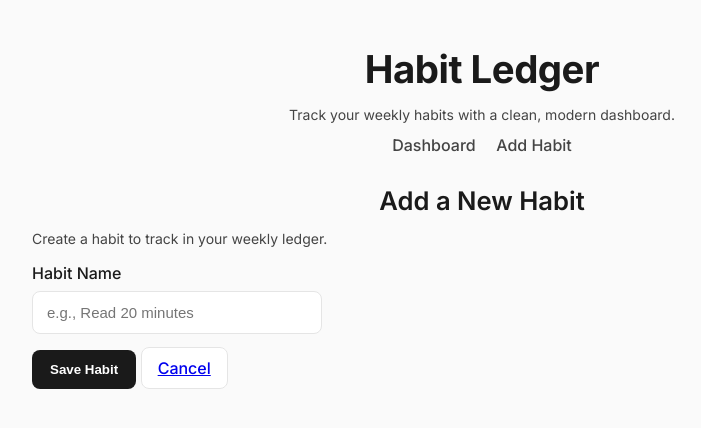
After one commit to stevieceejay/habit-tracker, a Flask app: page /habit-form in a window 1280 px wide. The commit adds this page. Shown: the top 428 px of the page, without its empty margins (158-859 px from the left). Run offline with Flask 3, Linux system fonts and the light colour scheme.

Commit message:
update branches

```diff
--- a/app.py
+++ b/app.py
@@ -14,6 +14,10 @@ def create_app():
     def index():
         return render_template("index.html")
 
+    @app.get("/habit-form")
+    def habit_form():
+        return render_template("habit_form.html")
+
     @app.get("/static/<path:filename>")
     def static_files(filename):
         return send_from_directory("static", filename)
--- a/static/css/styles.css
+++ b/static/css/styles.css
@@ -132,6 +132,23 @@ h1 {
 }
 
 .actions {
+  margin-top: 16px;
+}
+
+/* =========================================
+   Habit Form Page
+========================================= */
+.form-title {
+  font-size: 1.6rem;
+  font-weight: 600;
+  margin-bottom: 10px;
+  text-align: center;
+}
+
+.form-label {
+  display: block;
+  font-weight: 500;
+  margin-bottom: 8px;
   margin-top: 16px;
 }
 
--- a/templates/base.html
+++ b/templates/base.html
@@ -16,7 +16,7 @@
     <!-- Styles -->
     <link rel="stylesheet" href="{{ url_for('static', filename='css/styles.css') }}" />
 
-    <!-- Chart.js (if needed for analytics later) -->
+    <!-- Chart.js (optional future analytics) -->
     <script src="https://cdn.jsdelivr.net/npm/chart.js"></script>
   </head>
 
@@ -29,8 +29,8 @@
         <p class="sub">Track your weekly habits with a clean, modern dashboard.</p>
 
         <nav class="nav">
-          <a href="{{ url_for('index_page') }}" class="nav-link">Dashboard</a>
-          <a href="{{ url_for('habit_form_page') }}" class="nav-link">Add Habit</a>
+          <a href="{{ url_for('index') }}" class="nav-link">Dashboard</a>
+          <a href="{{ url_for('habit_form') }}" class="nav-link">Add Habit</a>
         </nav>
       </header>
 
--- /dev/null
+++ b/templates/habit_form.html
@@ -0,0 +1,34 @@
+{% extends "base.html" %}
+
+{% block title %}Add Habit – Habit Ledger{% endblock %}
+
+{% block content %}
+
+<section class="add-section">
+
+  <h2 class="form-title">Add a New Habit</h2>
+  <p class="sub">Create a habit to track in your weekly ledger.</p>
+
+  <form id="habit-form" class="habit-form">
+
+    <label for="habit-name" class="form-label">Habit Name</label>
+    <input
+      type="text"
+      id="habit-name"
+      name="habit-name"
+      class="input-modern"
+      placeholder="e.g., Read 20 minutes"
+      required
+      maxlength="40"
+    />
+
+    <div class="actions">
+      <button type="submit" class="btn-primary">Save Habit</button>
+      <a href="{{ url_for('index') }}" class="btn-secondary">Cancel</a>
+    </div>
+
+  </form>
+
+</section>
+
+{% endblock %}
```
